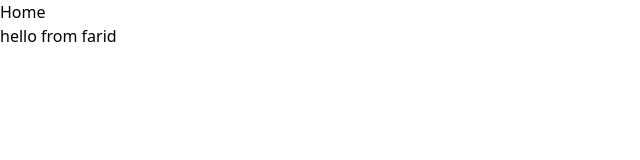
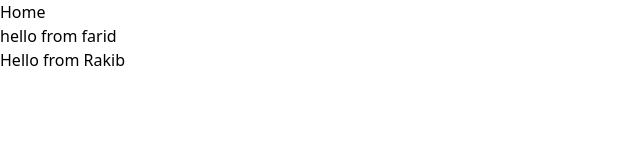
Before and after one commit to LombaxTech/TestCollab, a Next.js app: page / in a window 1280 px wide. Shown: the top 160 px of the page, without its empty margins (0-640 px from the left). Built offline with nearby package versions, Linux system fonts and the light colour scheme.

Commit message:
added a message by rakib

```diff
--- a/pages/index.tsx
+++ b/pages/index.tsx
@@ -1,8 +1,11 @@
 import React from "react";
 
 export default function Home() {
-  return <div>Home
-    <p>hello from farid</p>
-  </div>;
-
+  return (
+    <div>
+      Home
+      <p>hello from farid</p>
+      <h1>Hello from Rakib</h1>
+    </div>
+  );
 }
```
